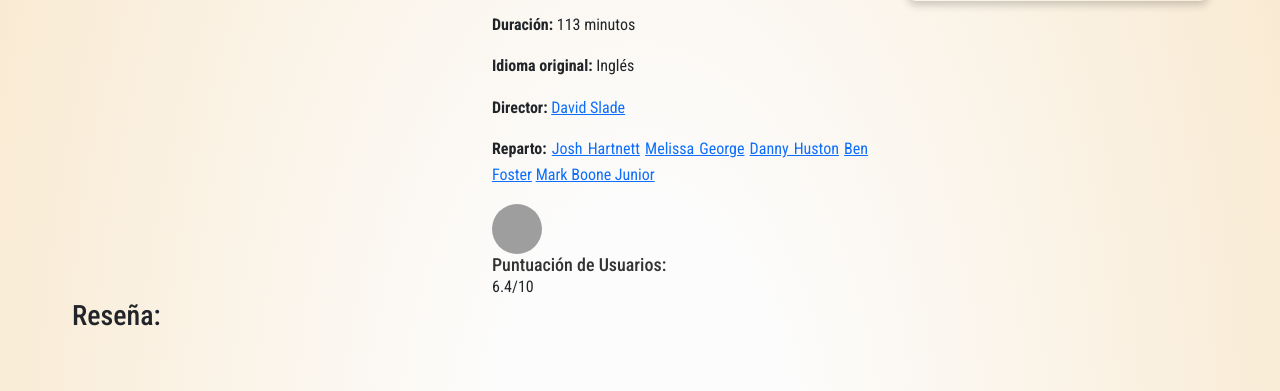
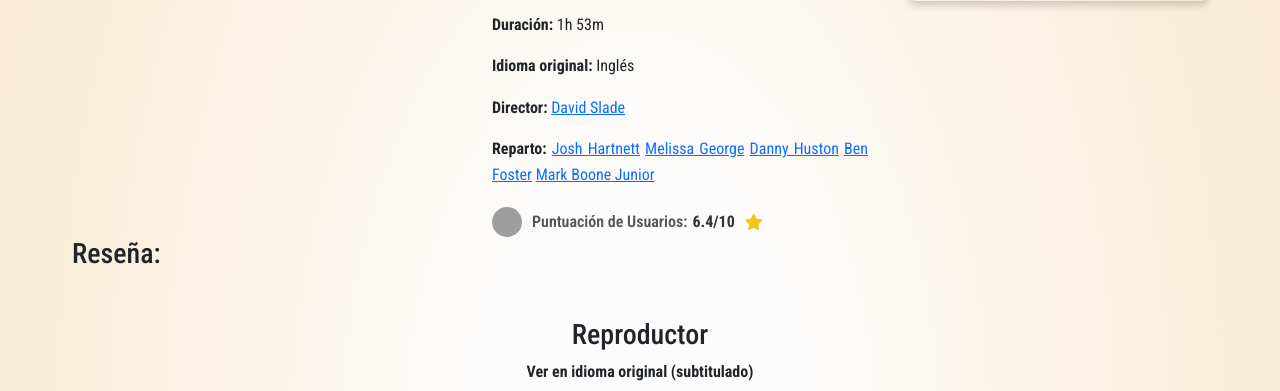
Before and after one commit to WolfWilson/dimension_del_terror, a Django app: page /10/ in a window 1280 px wide. Shown: the part 685-1076 px from the top of the page. Run offline with Django 5.2, Linux system fonts and the light colour scheme; data comes from the database, SQL or seed files in the repository; some libraries are stand-ins or nearby versions; some web fonts are replaced; grey boxes are pictures that could not be loaded.

Commit message:
cambios en la apariencia del logo y rating tmdb

```diff
--- a/movies/static/css/styles_movie.css
+++ b/movies/static/css/styles_movie.css
@@ -588,34 +588,61 @@ footer {
     margin-top: 1rem;
 }
 
-/* :::::::::::::::::: RESEÑAS FORMATTEADAS ::::::::::::::::: */
-.formatted-review {
-    font-family: var(--font-body);
-    line-height: 1.6;
-    margin-top: 1rem;
-    color: #333;
-}
-
-.formatted-review p {
-    margin-bottom: 1rem;
-}
-
-/* :::::::::::::::::: LOGO TMDB ::::::::::::::::: */
-.movie-rating h3 {
+/* :::::::::::::::::: RESEÑAS FORMATEADAS ::::::::::::::::: */
+.movie-rating {
     display: flex;
     align-items: center;
     gap: 10px;
-    font-size: 18px;
+    font-family: var(--font-primary); /* Fuente principal */
+    font-size: 16px;
     color: #333;
-    margin: 0;
+    margin-top: 1.2rem; /* Margen superior personalizado */
 }
 
-.movie-rating img {
-    width: 50px;
-    height: 50px;
+.tmdb-logo-container img {
+    width: 30px;
+    height: 30px;
     border-radius: 50%;
     object-fit: cover;
+    transition: transform 0.3s;
 }
+
+.tmdb-logo-container img:hover {
+    transform: scale(1.1);
+}
+
+.user-rating {
+    display: flex;
+    align-items: center;
+    gap: 5px;
+    font-family: var(--font-secondary); /* Fuente secundaria */
+}
+
+.user-rating h3 {
+    font-size: 16px;
+    margin: 0;
+    color: #555;
+    font-weight: 600;
+}
+
+.user-rating span {
+    font-size: 16px;
+    color: #333;
+    font-weight: bold;
+}
+
+.user-rating .star-icon {
+    font-size: 16px;
+    color: #f5c518; /* Color dorado para la estrella */
+    margin-left: 5px;
+    transform: scale(1);
+    transition: transform 0.3s ease;
+}
+
+.user-rating .star-icon:hover {
+    transform: scale(1.2); /* Efecto al pasar el mouse sobre la estrella */
+}
+
 
 /* :::::::::::::::::: OVERLAY / BOTÓN "VER ONLINE" ::::::::::::::::: */
 .hover-overlay {
--- a/movies/templates/movies/movie_detail.html
+++ b/movies/templates/movies/movie_detail.html
@@ -82,8 +82,8 @@
                         {% endfor %}
                     </p>
                     <p><strong>Sinopsis:</strong> {{ movie.description }}</p>
-                    <p><strong>Fecha de lanzamiento:</strong> {{ movie.release_date }}</p>
-                    <p><strong>Duración:</strong> {{ movie.duration|default:"N/A" }} minutos</p>
+                    <p><strong>Fecha de lanzamiento:</strong> {{ movie.release_date|format_date_es }}</p>
+                    <p><strong>Duración:</strong> {{ movie.duration|format_duration }}</p>
                     <p><strong>Idioma original:</strong>
                         {{ movie.language|translate_language }}
                     </p>
@@ -104,6 +104,7 @@
                             No disponible
                         {% endif %}
                     </p>
+
                     <div class="movie-rating">
     <div class="tmdb-logo-container">
         {% if movie.tmdb_url %}
@@ -116,9 +117,12 @@
     </div>
     <div class="user-rating">
         <h3>Puntuación de Usuarios:</h3>
-                            {{ movie.rating|default:"Sin calificación" }}/10
+        <span>{{ movie.rating|default:"Sin calificación" }}/10</span>
+        <i class="fa fa-star star-icon" aria-hidden="true"></i>
     </div>
 </div>
+
+
                 </div>
             </div>
 
--- a/movies/templatetags/language_tags.py
+++ b/movies/templatetags/language_tags.py
@@ -1,4 +1,5 @@
 from django import template
+
 
 register = template.Library()
 
@@ -13,7 +14,10 @@ LANGUAGE_MAPPING = {
     "ko": "Coreano",
     "ru": "Ruso",
     "pt": "Portugués",
-    # Agrega más idiomas si es necesario
+    "sv": "Sueco",
+    "fi": "Finés",
+    "hi": "Hindi",
+    "ar": "Árabe",
 }
 
 @register.filter
@@ -22,3 +26,38 @@ def translate_language(code):
     Traduce el código de idioma (por ejemplo, 'fr') al nombre completo (por ejemplo, 'Francés').
     """
     return LANGUAGE_MAPPING.get(code, "No disponible")
+
+@register.filter
+def format_duration(minutes):
+    """
+    Convierte la duración de minutos a un formato más legible (e.g., "2h 30m").
+    """
+    if not minutes:
+        return "N/A"
+    hours = minutes // 60
+    mins = minutes % 60
+    return f"{hours}h {mins}m" if hours > 0 else f"{mins}m"
+
+@register.filter
+def rating_stars(rating):
+    """
+    Convierte un puntaje numérico en estrellas visuales.
+    """
+    if not rating:
+        return "Sin calificación"
+    full_stars = int(rating // 2)
+    empty_stars = 5 - full_stars
+    return "★" * full_stars + "☆" * empty_stars
+
+@register.filter
+def format_date_es(date):
+    """
+    Convierte una fecha al formato "26 de Mayo de 1976".
+    """
+    if not date:
+        return "Fecha no disponible"
+    months_es = [
+        "Enero", "Febrero", "Marzo", "Abril", "Mayo", "Junio",
+        "Julio", "Agosto", "Septiembre", "Octubre", "Noviembre", "Diciembre"
+    ]
+    return f"{date.day} de {months_es[date.month - 1]} de {date.year}"
```
Lines whose indentation alone changed are shown as unchanged.
